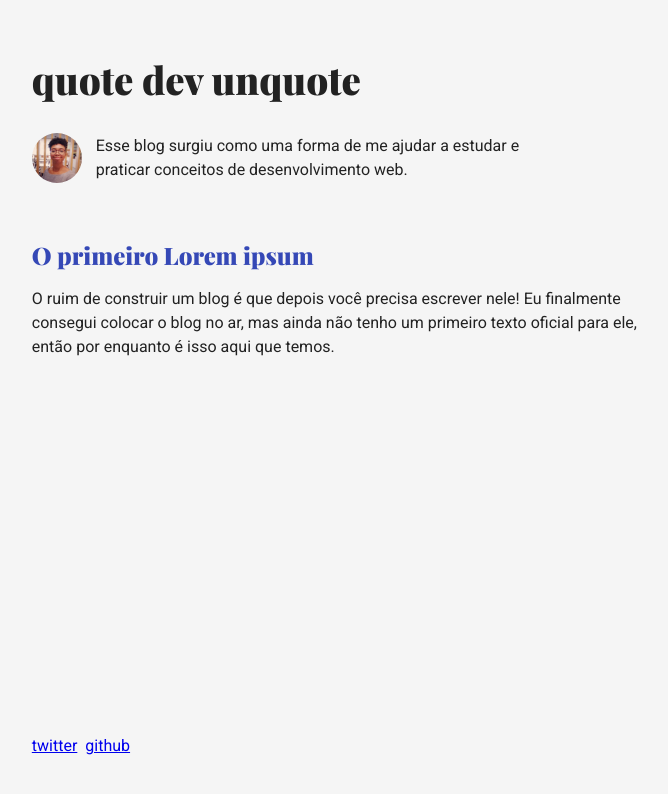
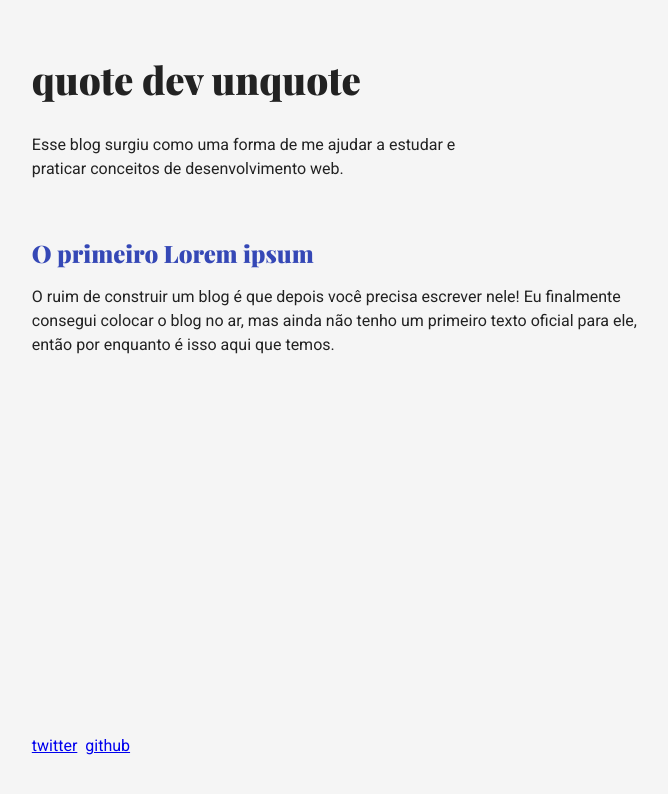
Before and after one commit to daycampos/quotedevunquote, a React app: page / in a window 1280 px wide. Shown: the top 794 px of the page, without its empty margins (293-961 px from the left). Built offline with nearby package versions, Linux system fonts and the light colour scheme.

Commit message:
removendo avatar

```diff
--- a/components/Avatar.js
+++ b/components/Avatar.js
@@ -2,6 +2,6 @@
 import React from 'react';
 import {jsx} from '@emotion/core';
 
-const Avatar = () => <img src={'../media/me.jpg'} alt={''} css={{height:50, width:50, borderRadius:'50%', marginRight:'0.87rem'}}/>
+// const Avatar = () => <img src={'../media/me.jpg'} alt={''} css={{height:50, width:50, borderRadius:'50%', marginRight:'0.87rem'}}/>
 
-export default Avatar;
+// export default Avatar;
--- a/components/Home.js
+++ b/components/Home.js
@@ -6,7 +6,7 @@ import Header from './Header';
 import Title from './Title';
 import Bio from './Bio';
 import Post from './Post';
-import Avatar from './Avatar';
+// import Avatar from './Avatar';
 import Footer from './Footer';
 import { jsx } from '@emotion/core';
 
@@ -59,7 +59,6 @@ export default class Home extends React.Component{
                         display:'flex',
                         alignItems:'center',
                     }}>
-                        <Avatar/>
                         <Bio text={
                             `Esse blog surgiu como uma forma de me ajudar
                             a estudar e praticar conceitos de desenvolvimento web.`
```
